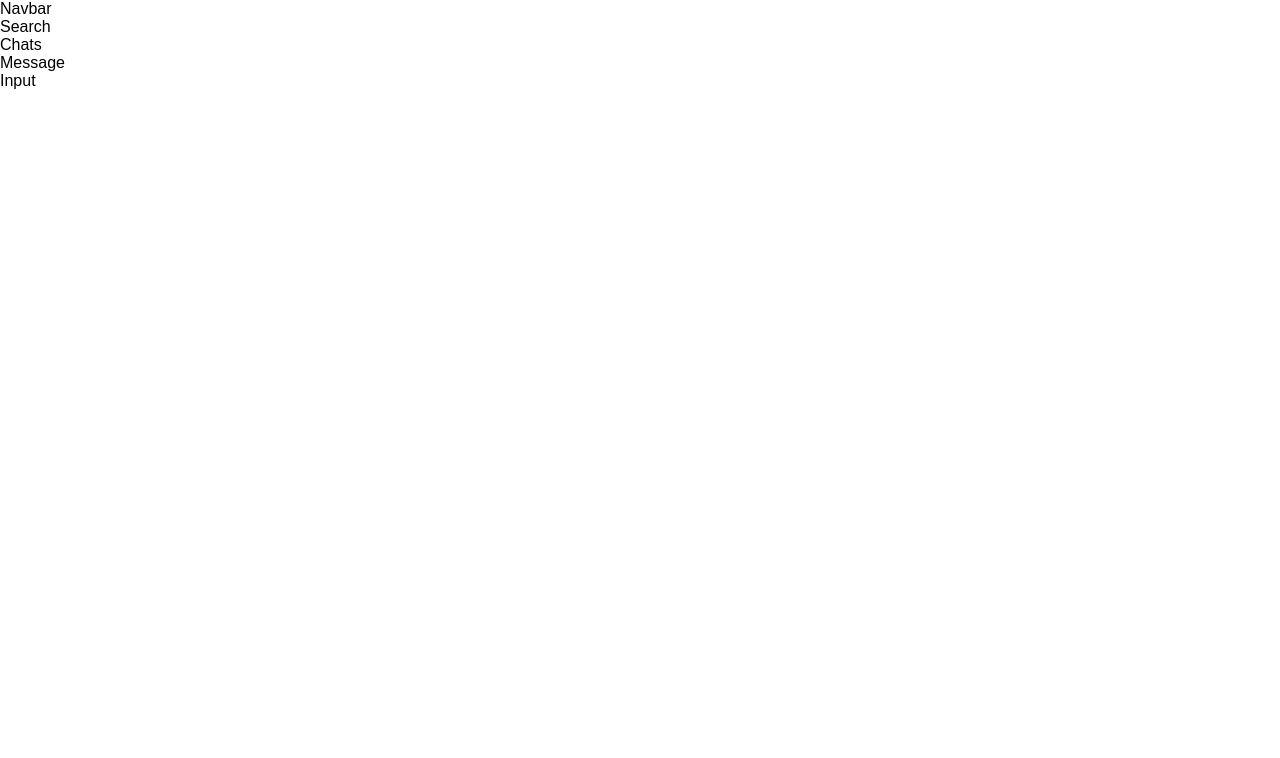
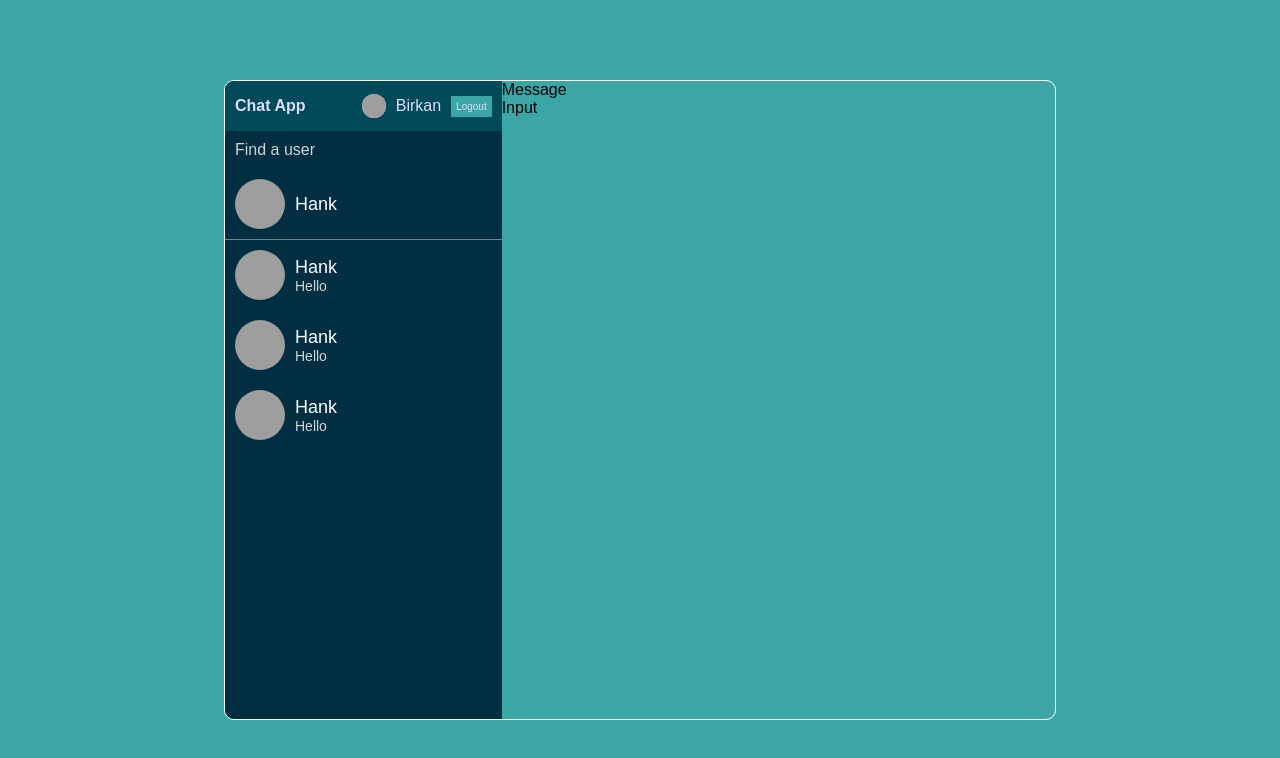
Before and after one commit to birkan-dogan/chat-app, a React (Create React App) app: page / in a window 1280 px wide. Shown: the top 758 px of the page. Built offline with nearby package versions, Linux system fonts and the light colour scheme; grey boxes are pictures that could not be loaded.

Commit message:
working on Sidebar ✔

```diff
--- a/src/components/Chats.jsx
+++ b/src/components/Chats.jsx
@@ -1,5 +1,39 @@
 const Chats = () => {
-  return <div>Chats</div>;
+  return (
+    <div className="chats">
+      {/* data will come from firestore */}
+      <div className="userChat">
+        <img
+          src="https://cdn-icons-png.flaticon.com/512/3135/3135715.png"
+          alt=""
+        />
+        <div className="userChatInfo">
+          <span>Hank</span>
+          <p>Hello</p> {/* latest message comes here */}
+        </div>
+      </div>
+      <div className="userChat">
+        <img
+          src="https://cdn-icons-png.flaticon.com/512/3135/3135715.png"
+          alt=""
+        />
+        <div className="userChatInfo">
+          <span>Hank</span>
+          <p>Hello</p> {/* latest message comes here */}
+        </div>
+      </div>
+      <div className="userChat">
+        <img
+          src="https://cdn-icons-png.flaticon.com/512/3135/3135715.png"
+          alt=""
+        />
+        <div className="userChatInfo">
+          <span>Hank</span>
+          <p>Hello</p> {/* latest message comes here */}
+        </div>
+      </div>
+    </div>
+  );
 };
 
 export default Chats;
--- a/src/components/Navbar.jsx
+++ b/src/components/Navbar.jsx
@@ -1,5 +1,18 @@
 const Navbar = function () {
-  return <div>Navbar</div>;
+  return (
+    <div className="navbar">
+      <span className="logo">Chat App</span>
+      <div className="user">
+        {/* this will come from firestore */}
+        <img
+          src="https://cdn-icons-png.flaticon.com/512/3135/3135715.png"
+          alt=""
+        />
+        <span>Birkan</span>
+        <button>Logout</button>
+      </div>
+    </div>
+  );
 };
 
 export default Navbar;
--- a/src/components/Search.jsx
+++ b/src/components/Search.jsx
@@ -1,5 +1,20 @@
 const Search = function () {
-  return <div>Search</div>;
+  return (
+    <div className="search">
+      <div className="searchForm">
+        <input type="text" placeholder="Find a user" />
+      </div>
+      <div className="userChat">
+        <img
+          src="https://cdn-icons-png.flaticon.com/512/3135/3135715.png"
+          alt=""
+        />
+        <div className="userChatInfo">
+          <span>Hank</span>
+        </div>
+      </div>
+    </div>
+  );
 };
 
 export default Search;
--- a/src/style.scss
+++ b/src/style.scss
@@ -1,6 +1,11 @@
 // variables
-$form-background-color: #120e43;
-$logo-color: #6a1b4d;
+$form-background-color: #3ca6a6;
+$logo-color: #026773;
+$sidebar-color: #012e40;
+$text-color: #ddddf7;
+$navbar-background: #024959;
+$light-color: lightgray;
+
 // @mixins
 @mixin flex-center {
   display: flex;
@@ -37,10 +42,11 @@ body {
       color: $logo-color;
       font-size: 24px;
       font-weight: bold;
+      letter-spacing: 2px;
     }
 
     .title {
-      font-size: 12px;
+      font-size: 16px;
       color: $logo-color;
     }
 
@@ -56,6 +62,7 @@ body {
         border-bottom: 1px solid $form-background-color;
         font-size: 16px;
         font-weight: bold;
+        background-color: transparent;
 
         &::placeholder {
           color: rgb(175, 175, 175);
@@ -94,9 +101,126 @@ body {
 
     p {
       color: $form-background-color;
-      font-size: 12px;
+      font-size: 14px;
+      font-weight: bold;
       margin-top: 10px;
       cursor: pointer;
     }
   }
 }
+
+// home page and its components
+
+.home {
+  background-color: $form-background-color;
+  @include flex-center();
+  height: 100vh;
+
+  .container {
+    border: 1px solid white;
+    border-radius: 10px;
+    width: 65%;
+    height: 80%;
+    display: flex;
+    overflow: hidden;
+
+    // Sidebar component
+    .sidebar {
+      flex: 1;
+      background-color: $sidebar-color;
+      overflow-y: auto;
+      overflow-x: hidden;
+
+      .navbar {
+        @include flex-center();
+        justify-content: space-between;
+        background-color: $navbar-background;
+        height: 50px;
+        padding: 10px;
+        color: $text-color;
+
+        .logo {
+          font-weight: bold;
+        }
+
+        .user {
+          display: flex;
+          align-items: center;
+          gap: 10px;
+
+          img {
+            background-color: $text-color;
+            height: 24px;
+            width: 24px;
+            border-radius: 50%;
+            object-fit: cover;
+          }
+
+          button {
+            background-color: $form-background-color;
+            color: $text-color;
+            font-size: 10px;
+            padding: 5px;
+            border: none;
+            cursor: pointer;
+          }
+        }
+      }
+
+      .search {
+        border-bottom: 1px solid gray;
+
+        .searchForm {
+          padding: 10px;
+
+          input {
+            background-color: transparent;
+            border: none;
+            color: white;
+            outline: none;
+            font-size: 16px;
+
+            &::placeholder {
+              color: $light-color;
+            }
+          }
+        }
+      }
+
+      .userChat {
+        display: flex;
+        align-items: center;
+        padding: 10px;
+        gap: 10px;
+        cursor: pointer;
+        color: white;
+
+        &:hover {
+          background-color: $navbar-background;
+        }
+        img {
+          width: 50px;
+          height: 50px;
+          border-radius: 50%;
+          object-fit: cover;
+        }
+
+        .userChatInfo {
+          span {
+            font-size: 18px;
+            font-weight: 500;
+          }
+
+          p {
+            font-size: 14px;
+            color: $light-color;
+          }
+        }
+      }
+    }
+
+    .chat {
+      flex: 2;
+    }
+  }
+}
```
